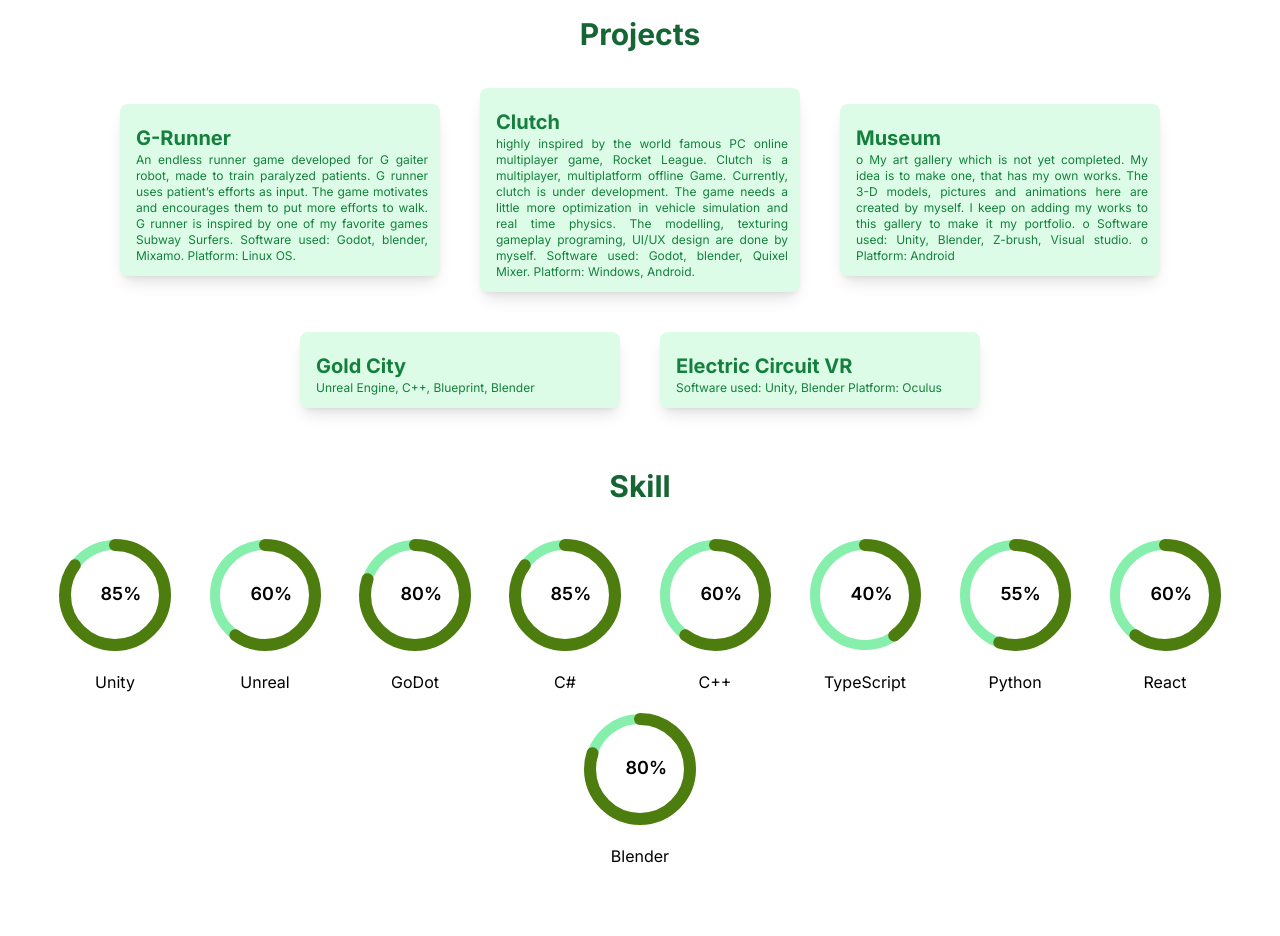
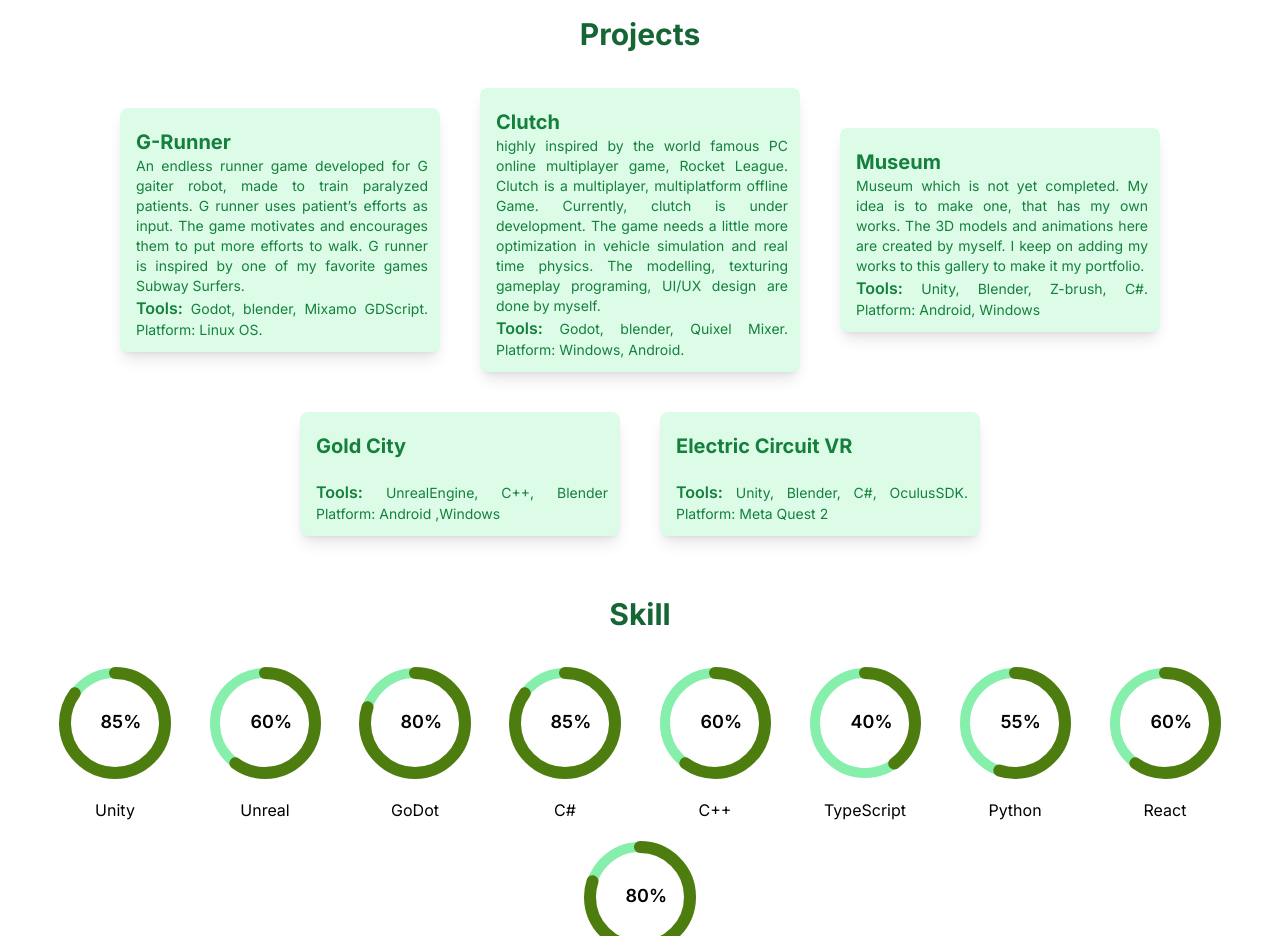
Before and after one commit to robypk/PortFolio, a Next.js app: page / in a window 1280 px wide. Shown: the part 800-1736 px from the top of the page. Before the commit the page ends 1688 px from the top, so only its background shows below. Built offline with nearby package versions, Linux system fonts and the light colour scheme.

Commit message:
Tools Added

```diff
--- a/app/Components/Projects.tsx
+++ b/app/Components/Projects.tsx
@@ -15,7 +15,8 @@ const Projects: React.FC<ProjectsProps> = ({}) => {
           Name="G-Runner"
           Description="An endless runner game developed for G gaiter robot, made to train paralyzed patients. G
           runner uses patient’s efforts as input. The game motivates and encourages them to put more efforts to
-          walk. G runner is inspired by one of my favorite games Subway Surfers. Software used: Godot, blender, Mixamo.
+          walk. G runner is inspired by one of my favorite games Subway Surfers."
+          Tools="Godot, blender, Mixamo GDScript.
           Platform: Linux OS."
         ></VideoCard>
         <VideoCard
@@ -24,28 +25,30 @@ const Projects: React.FC<ProjectsProps> = ({}) => {
           Description="highly inspired by the world famous PC online multiplayer game, Rocket League. Clutch is a
             multiplayer, multiplatform offline Game. Currently, clutch is under development. The game needs a little
             more optimization in vehicle simulation and real time physics. The modelling, texturing gameplay
-            programing, UI/UX design are done by myself.
-            Software used: Godot, blender, Quixel Mixer.
+            programing, UI/UX design are done by myself."
+          Tools="Godot, blender, Quixel Mixer.
             Platform: Windows, Android."
         ></VideoCard>
         <VideoCard
           URL="9sibaEoYP7g"
           Name="Museum"
-          Description="o My art gallery which is not yet completed. My idea is to make one, that has my own works. The 3-D
-models, pictures and animations here are created by myself. I keep on adding my works to this gallery to
-make it my portfolio.
-o Software used: Unity, Blender, Z-brush, Visual studio.
-o Platform: Android"
+          Description=" Museum which is not yet completed. My idea is to make one, that has my own works. The 3D
+          models and animations here are created by myself. I keep on adding my works to this gallery to
+          make it my portfolio."
+          Tools="Unity, Blender, Z-brush, C#.
+          Platform: Android, Windows"
         ></VideoCard>
         <VideoCard
           URL="LIYYBHRn1jM"
           Name="Gold City"
-          Description="Unreal Engine, C++, Blueprint, Blender"
+          Description=""
+          Tools="UnrealEngine, C++, Blender
+          Platform: Android ,Windows"
         ></VideoCard>
         <VideoCard
           URL="PXsBw4Qhu0U"
           Name="Electric Circuit VR"
-          Description=" Software used: Unity, Blender          Platform: Oculus"
+          Tools=" Unity, Blender, C#, OculusSDK. Platform: Meta Quest 2"
         ></VideoCard>
       </div>
     </>
--- a/app/Components/VideoCard.tsx
+++ b/app/Components/VideoCard.tsx
@@ -6,9 +6,15 @@ interface VideoCardProps {
   URL?: string;
   Name?: string;
   Description?: string;
+  Tools?: string;
 }
 
-const VideoCard: React.FC<VideoCardProps> = ({ URL, Name, Description }) => {
+const VideoCard: React.FC<VideoCardProps> = ({
+  URL,
+  Name,
+  Description,
+  Tools,
+}) => {
   const opts: YouTubeProps["opts"] = {
     height: "195",
     width: "320",
@@ -24,9 +30,11 @@ const VideoCard: React.FC<VideoCardProps> = ({ URL, Name, Description }) => {
       <div className=" pl-1 pt-2 text-xl text-start text-green-700 font-bold">
         {Name}
       </div>
-      <p className=" pl-1 text-justify text-xs text-green-700">
-        {" "}
+      <p className=" pl-1 text-justify text-sm text-green-700">
         {Description}
+        <br />
+        <span className="font-semibold text-base">Tools: </span>
+        {Tools}
       </p>
     </div>
   );
```
